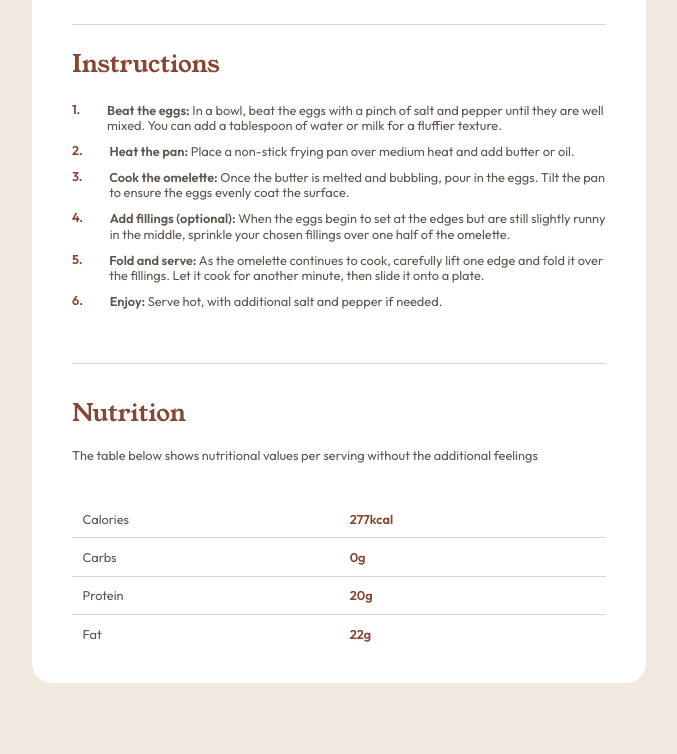
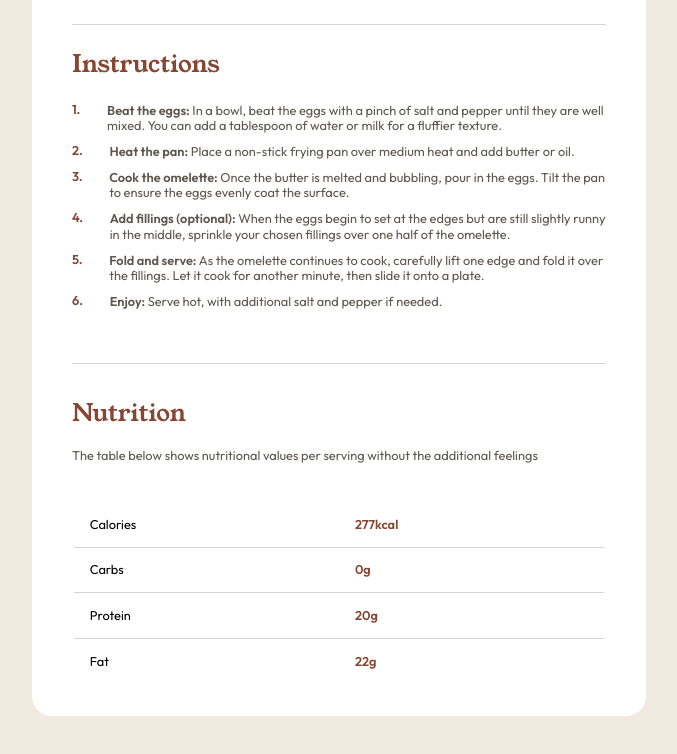
Before and after one commit to ZakJam/project_3, a plain HTML site: page index.html in a window 1280 px wide. Shown: the part 929-1683 px from the top of the page, without its empty margins (301-978 px from the left). Drawn offline with Linux system fonts and the light colour scheme.

Commit message:
improved: changed p elements with table element

```diff
--- a/index.html
+++ b/index.html
@@ -116,30 +116,34 @@
 
         </div>
 
-        <div class="div_6">
+        <div  class="div_6">
 
           <h2>Nutrition</h2>
           <p> The table below shows nutritional values per serving without the additional feelings  </p>
 
-          <div class="value row">
-            <p class="value_name"> Calories</p>
-            <p class="value_number ">277kcal</p>
-          </div>
+          <table class="table">
 
-          <div class="value row">
-            <p class="value_name">Carbs</p>
-            <p class="value_number ">0g</p>
-          </div>
+          <tr class="value row">
+            <td class="value_name"> Calories</td>
+            <td class="value_number ">277kcal</td>
+          </tr>
 
-          <div class="value row">
-            <p class="value_name">Protein</p>
-            <p class="value_number ">20g</p>
-          </div>
+          <tr class="value row">
+            <td class="value_name">Carbs</td>
+            <td class="value_number ">0g</td>
+          </tr>
 
-          <div class="value row last_value">
-            <p class="value_name">Fat</p>
-            <p class="value_number ">22g</p>
-          </div>
+          <tr class="value row">
+            <td class="value_name">Protein</td>
+            <td class="value_number ">20g</td>
+          </tr>
+
+          <tr class="value row last_value">
+            <td class="value_name">Fat</td>
+            <td class="value_number ">22g</td>
+          </tr>
+
+        </table>
         </div>
 
     </div>
--- a/src/assets/css/style.css
+++ b/src/assets/css/style.css
@@ -234,6 +234,7 @@ p {
 
 }
 
+
 .div_6 h2{
     font-size: clamp(0.1rem , 8vw , 4rem);
     padding-top: 7%;
@@ -255,9 +256,11 @@ p {
 
 }
 
+
 .value_name{
     width: 50%;
     text-align: center;
+    padding: 3%;
 }
 
 
@@ -265,12 +268,19 @@ p {
     color:  hsl(14, 45%, 36%);
     font-weight: 600;
     width: 50%;
+    padding: 3%;
+
 }
+
 
 .last_value{
     border-bottom: none;
 }
 
+
+.table{
+    width: 100%;
+}
 
 
 
```
